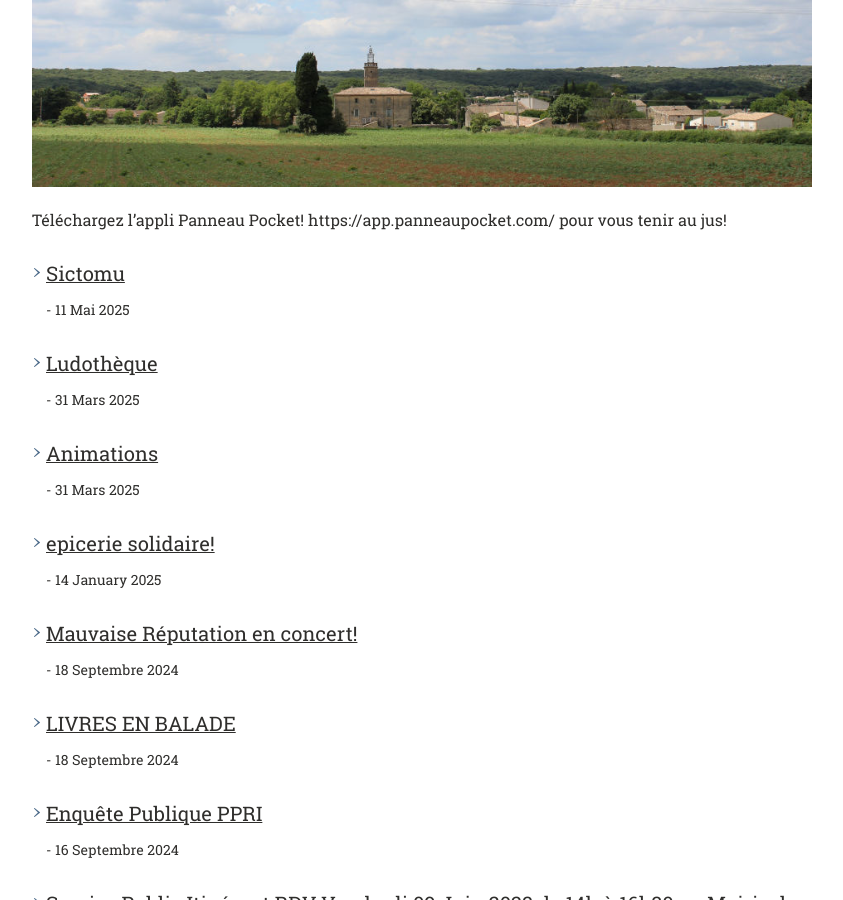
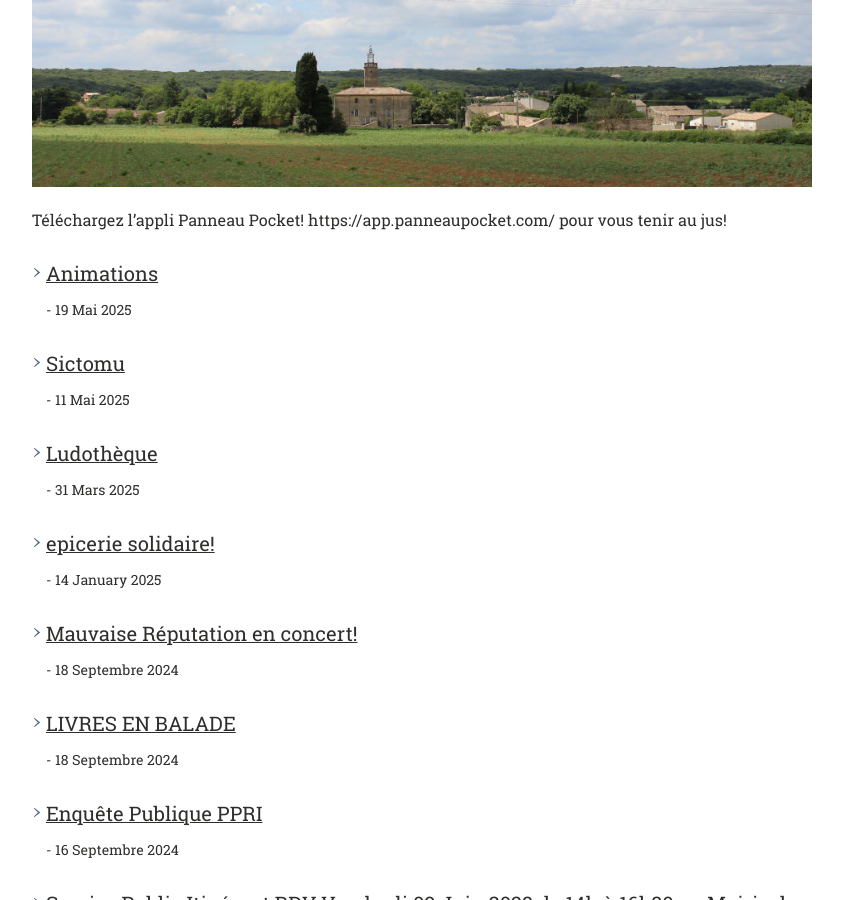
Before and after one commit to Flaux-Village/flaux-village.github.io, a Jekyll site: the page built from actualites.md, in a window 1280 px wide and 900 px high, scrolled down 402 px. Shown: the whole window, without its empty margins (58-901 px from the left). Built offline with Jekyll 4.4.1, drawn with Linux system fonts in a browser that asks for light colours.

Commit message:
Update animations.md

```diff
--- a/_actualites/animations.md
+++ b/_actualites/animations.md
@@ -6,12 +6,12 @@
 titre_page: Animations
 section: À la une
 addresse_section: /actualites.html
-date_texte: 31 Mars 2025
-date: 2025-03-01
+date_texte: 19 Mai 2025
+date: 2025-05-19
 introduction:
 documents:
 
 
 ---
 
-![affiche Oeufs Pâques](/assets/flyer/Affiche flyer vide grenier marché aux puces brocante vente meubles seconde _20250507_185425_0000 (1).png){:class="img-responsive"}
+![vide grenier vingtneuf juin](/assets/flyer/Affiche flyer vide grenier marché aux puces brocante vente meubles seconde _20250507_185425_0000 (1).png){:class="img-responsive"}
```
